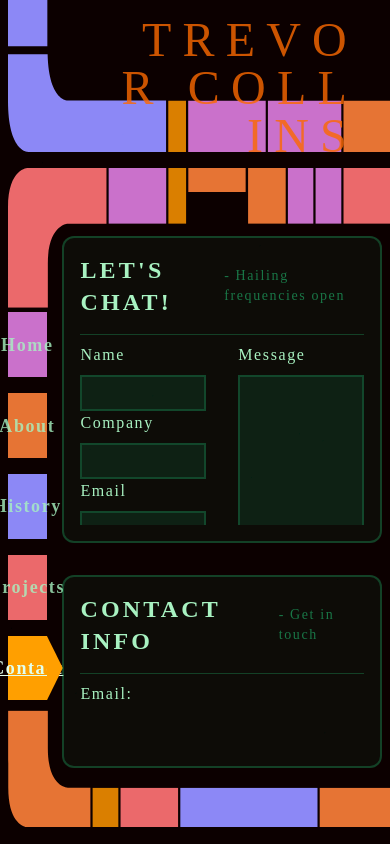
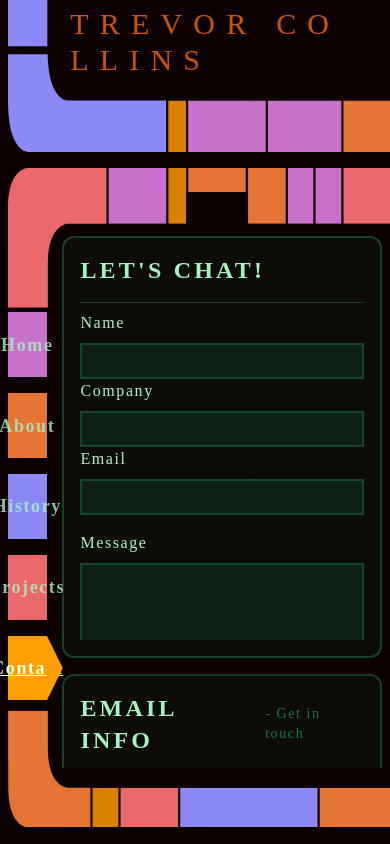
Before and after one commit to TrevorCollins/LCARS, a React (Vite) app: page /contact in a window 390 px wide. Built offline with nearby package versions, Linux system fonts and the light colour scheme; a web font is replaced by a local one.

Commit message:
Fix some responsive styling and update api routes

```diff
--- a/src/components/Header.tsx
+++ b/src/components/Header.tsx
@@ -4,7 +4,7 @@ const Header = () => {
 	return (
 		<header className='w-full h-[18%]'>
 			<LCARSHeader />
-			<div className='absolute top-0 right-0 w-[82dvw] h-[10dvh] text-C-300 opacity-80 px-8 py-4 text-right'>
+			<div className='absolute top-0 right-0 w-[82dvw] h-[10dvh] flex items-center justify-end text-C-300 opacity-80 pe-8'>
 				<h1 className='page-title'>Trevor Collins</h1>
 			</div>
 		</header>
--- a/src/components/LcarsSVG.tsx
+++ b/src/components/LcarsSVG.tsx
@@ -18,7 +18,7 @@ export const LCARSBody = () => {
 	const sonorWidth = 15;
 	const blipWidth = sonorWidth / (numOfBlips * 2 - 1);
 	return (
-		<svg className='fill-none w-full h-full' viewBox='0 0 1000 1000' preserveAspectRatio='none'>
+		<svg className='fill-none w-full h-full z-50' viewBox='0 0 1000 1000' preserveAspectRatio='none'>
 			<mask id='lcars_body' width='100%' height='100%' x={0} y={0} maskUnits='userSpaceOnUse' className='mask-type-alpha'>
 				<path
 					className='fill-black'
--- a/src/index.css
+++ b/src/index.css
@@ -187,7 +187,7 @@ body {
 }
 
 @utility page-title {
-	@apply text-5xl md:text-7xl xl:text-[8rem] uppercase font-teko tracking-[0.7rem];
+	@apply text-3xl md:text-7xl xl:text-[8rem] uppercase font-teko tracking-[0.7rem];
 }
 
 @layer components {
@@ -224,41 +224,7 @@ body {
 		}
 	}
 	main {
-		@apply absolute top-[28dvh] right-[2dvw] w-[82dvw] h-[63dvh] max-h-[63dvh] flex flex-row gap-[2dvw] overflow-hidden;
-		view-transition-name: main-content;
-	}
-
-	form {
-		@apply w-full h-full grid grid-cols-2 gap-8 justify-between items-start;
-		.contact__inputs {
-			@apply w-full h-full flex flex-col justify-between;
-			.contact__group {
-				@apply justify-center first:justify-start last:justify-end;
-			}
-		}
-		.contact__area {
-			@apply w-full h-full;
-			textarea {
-				@apply h-full;
-			}
-		}
-		.contact__group {
-			@apply w-full h-full flex flex-col gap-2 col-span-2 lg:col-span-1;
-			input,
-			textarea {
-				@apply w-full py-1 px-2 border-2 border-F/20 bg-F/10 focus:outline-none;
-
-				&:user-valid {
-					@apply border-F-200/50;
-				}
-				&:user-invalid {
-					@apply border-A-200/50;
-				}
-				&:focus:invalid {
-					@apply border-B-200/50;
-				}
-			}
-		}
+		@apply absolute top-[28dvh] right-[2dvw] w-[82dvw] h-[63dvh] max-h-[63dvh] flex flex-row gap-[2dvw] overflow-auto;
 	}
 }
 
@@ -346,3 +312,63 @@ body {
 		}
 	}
 }
+
+form {
+	@apply w-full h-full grid grid-rows-[5fr_5fr_2fr] lg:grid-rows-[5fr_1fr] grid-cols-[1fr] lg:grid-cols-2 gap-4 lg:gap-8;
+	.contact__inputs {
+		@apply w-full h-full flex flex-col justify-between col-span-1;
+		.contact__group {
+			@apply justify-center first:justify-start last:justify-end;
+		}
+	}
+	.contact__area {
+		@apply w-full h-full col-span-1;
+		textarea {
+			@apply h-full resize-none;
+		}
+	}
+	.contact__group {
+		@apply w-full h-full flex flex-col gap-2;
+		input,
+		textarea {
+			@apply w-full py-1 px-2 border-2 border-F/20 bg-F/10 focus:outline-none;
+
+			&:user-valid {
+				@apply border-F/50;
+			}
+			&:user-invalid {
+				@apply border-A/50;
+			}
+			&:focus:invalid {
+				@apply border-B/50;
+			}
+		}
+
+		&.error {
+			@apply text-A/80;
+			input,
+			textarea {
+				@apply border-A/50;
+			}
+		}
+		.error-message {
+			@apply text-A/50 text-sm;
+		}
+	}
+
+	.contact__actions {
+		@apply py-4 col-span-1 lg:col-start-2 h-full flex items-center;
+		.contact__button {
+			@apply w-full h-full bg-F/20 border-2 border-F/25 text-F/50 font-bold uppercase tracking-widest transition-all duration-300 cursor-pointer;
+			&.loading {
+				@apply cursor-not-allowed opacity-50;
+			}
+			&:hover {
+				@apply bg-F/30;
+			}
+			&:active {
+				@apply bg-F/40;
+			}
+		}
+	}
+}
--- a/src/routes/__root.tsx
+++ b/src/routes/__root.tsx
@@ -64,8 +64,8 @@ function App() {
 			'main',
 			{
 				autoAlpha: 0,
-				scaleY: 0,
-				scaleX: 0.5,
+				xPercent: -50,
+				ease: 'power4.in',
 				duration: 0.5,
 			},
 			'<'
--- a/src/routes/contact/index.lazy.tsx
+++ b/src/routes/contact/index.lazy.tsx
@@ -3,6 +3,7 @@ import { zodResolver } from '@hookform/resolvers/zod';
 import Card from '../../components/Card';
 import { useForm, type SubmitHandler } from 'react-hook-form';
 import * as z from 'zod';
+import { useState } from 'react';
 
 export const Route = createLazyFileRoute('/contact/')({
 	component: Contact,
@@ -11,7 +12,7 @@ export const Route = createLazyFileRoute('/contact/')({
 const schema = z.object({
 	name: z.string().nonempty('Name is required'),
 	company: z.string().optional(),
-	email: z.email('Invalid email address').nonempty('Email is required'),
+	email: z.email('Invalid email address'),
 	message: z.string().nonempty('Message is required'),
 });
 
@@ -25,6 +26,7 @@ const initValues = {
 };
 
 function Contact() {
+	const [sent, setSent] = useState(false);
 	const {
 		register,
 		handleSubmit,
@@ -37,7 +39,7 @@ function Contact() {
 			const { name, email, company, message } = data;
 			const payload = { name, email, company, message };
 
-			await fetch('/api/emails', {
+			await fetch('/api/emails/route.ts', {
 				method: 'POST',
 				headers: { 'Content-Type': 'application/json' },
 				body: JSON.stringify(payload),
@@ -46,44 +48,50 @@ function Contact() {
 			console.error('Error sending email:', err);
 			setError('root', { message: 'Failed to send message. Please try again later.' });
 		} finally {
+			setSent(true);
 			alert('Message sent! I will get back to you as soon as I can.');
 		}
 	};
-	console.log(errors);
 	return (
-		<div id='contact' className='w-full h-full grid grid-cols-1 grid-rows-5 gap-8'>
-			<Card id='contact-form' title="Let's chat!" subHead='Hailing frequencies open' className='row-span-3'>
-				<form onSubmit={handleSubmit(onSubmit)} method='POST'>
+		<div id='contact' className='w-full h-full grid grid-cols-1 grid-rows-5 gap-4 lg:gap-8'>
+			<Card id='contact-form' title="Let's chat!" className='row-span-4'>
+				{sent ?
+					<div className='w-full h-full flex flex-col items-center justify-center gap-8'>
+						<h1 className='text-2xl lg:text-4xl text-center border-b border-F/10 pb-8 w-3/4'>Hailing Frequencies Open!</h1>
+						<p className='text-F-100/70 text-lg lg:text-xl'>I will respond as soon as possible</p>
+					</div>
+				:	<form onSubmit={handleSubmit(onSubmit)} method='POST'>
 						<div className='contact__inputs'>
-						<div className='contact__group'>
-							<label htmlFor='name'>Name</label>
+							<div className={`contact__group ${errors.name ? 'error' : ''}`}>
+								<label htmlFor='name'>Name {errors.name && <span className='error-message'> - {errors.name.message}</span>}</label>
 								<input {...register('name')} type='text' id='name' />
 							</div>
 							<div className='contact__group'>
 								<label htmlFor='company'>Company</label>
 								<input {...register('company')} type='text' id='company' />
 							</div>
-						<div className='contact__group'>
-							<label htmlFor='email'>Email</label>
+							<div className={`contact__group ${errors.email ? 'error' : ''}`}>
+								<label htmlFor='email'>Email {errors.email && <span className='error-message'> - {errors.email.message}</span>}</label>
 								<input {...register('email')} type='email' id='email' />
 							</div>
 						</div>
 						<div className='contact__area'>
-						<div className='contact__group'>
-							<label htmlFor='message'>Message</label>
+							<div className={`contact__group ${errors.message ? 'error' : ''}`}>
+								<label htmlFor='message'>Message {errors.message && <span className='error-message'> - {errors.message.message}</span>}</label>
 								<textarea {...register('message')} id='message' rows={4}></textarea>
 							</div>
 						</div>
+						<div className='contact__actions'>
+							<p>{errors.root && <p className='error-message'>{errors.root.message}</p>}</p>
 							<button disabled={isSubmitting} type='submit' className={`contact__button ${isSubmitting ? 'loading' : ''}`}>
 								{isSubmitting ? 'Sending...' : 'Send'}
 							</button>
-					{errors.root && <p className='error-message'>{errors.root.message}</p>}
+						</div>
 					</form>
+				}
 			</Card>
-			<Card id='contact-info' title='Contact Info' subHead='Get in touch' className='row-span-2'>
-				<p>
-					<strong>Email:</strong> <a href='mailto:contact@trevorcollins.me' />
-				</p>
+			<Card id='contact-info' title='Email Info' subHead='Get in touch' className='h-fit w-full lg:w-1/2'>
+				<a href='mailto:contact@trevorcollins.me'>contact@trevorcollins.me</a>
 			</Card>
 		</div>
 	);
--- a/tsconfig.app.json
+++ b/tsconfig.app.json
@@ -24,5 +24,5 @@
 		"noFallthroughCasesInSwitch": true,
 		"noUncheckedSideEffectImports": true
 	},
-	"include": ["src"]
+	"include": ["src", "api"]
 }
```
Also changed, not shown: api/emails/route.ts (renamed from src/api/emails/route.ts). Lines whose indentation alone changed are shown as unchanged.
